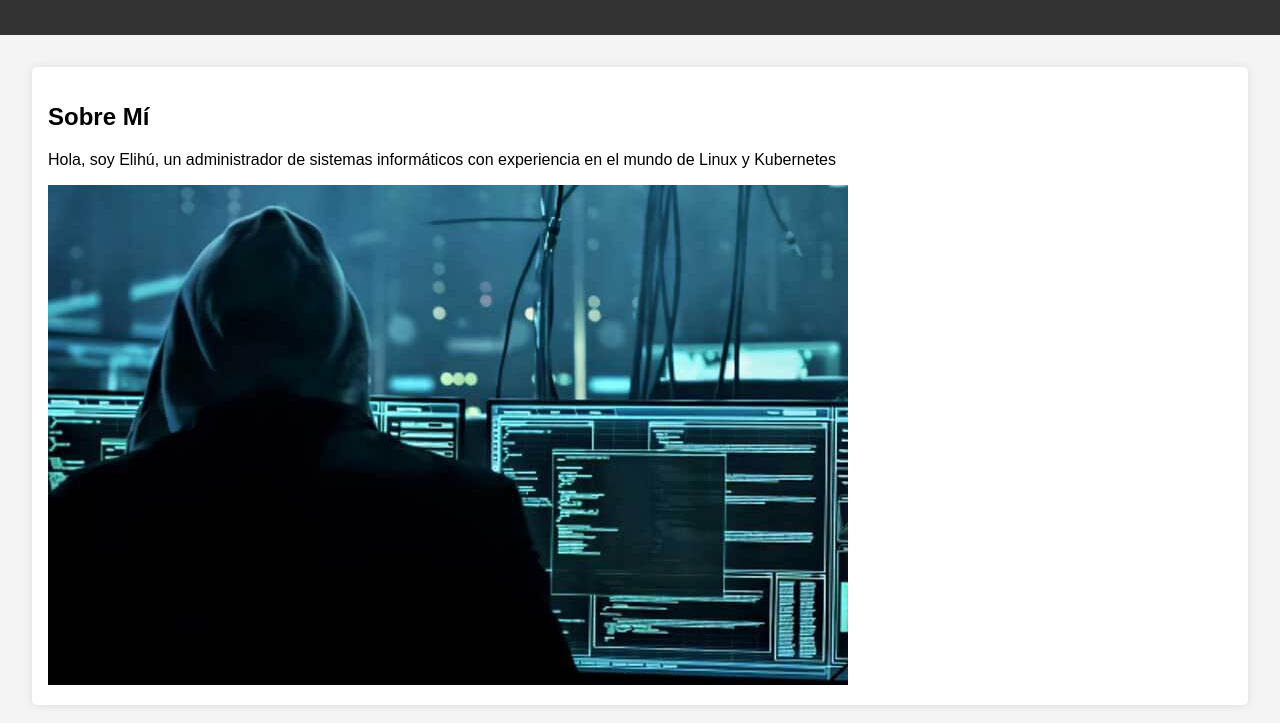
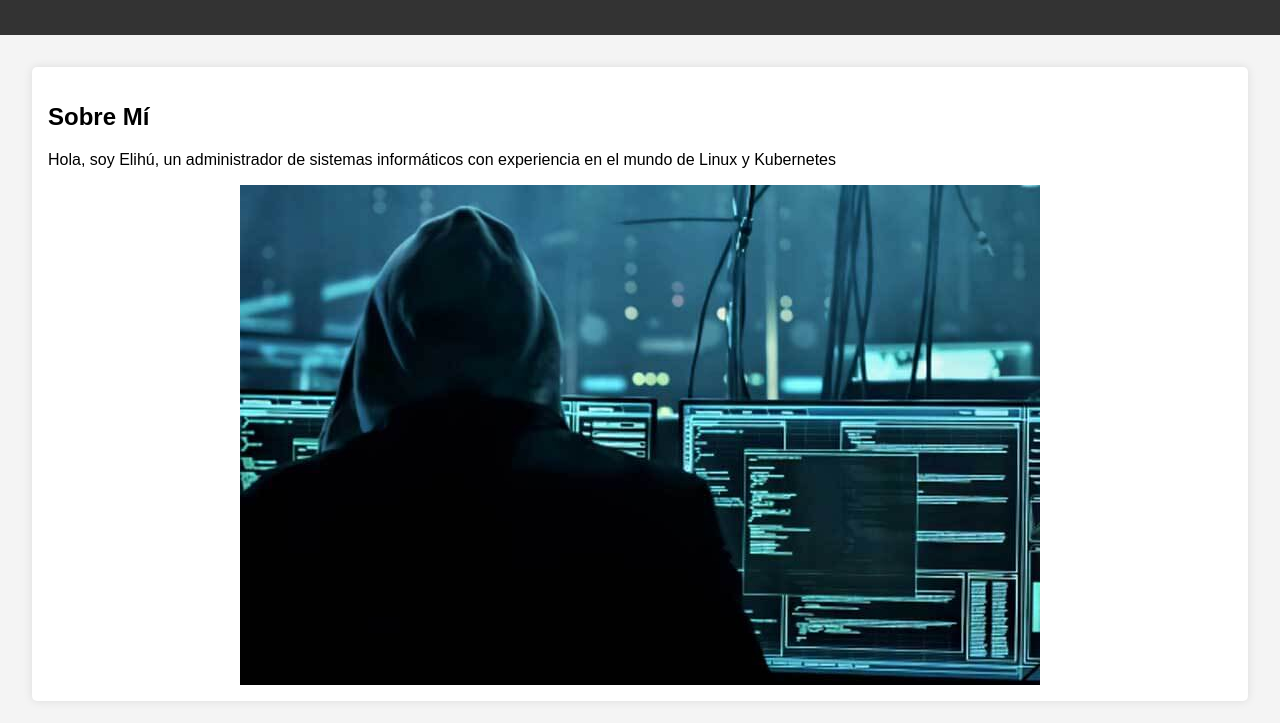
Before and after one commit to elihumtf/emtfprueba.github.io, a plain HTML site: page index.html in a window 1280 px wide. Shown: the part 77-800 px from the top of the page. Drawn offline with Linux system fonts and the light colour scheme.

Commit message:
2024-08-22 9:33 Update image

```diff
--- a/index.html
+++ b/index.html
@@ -26,7 +26,7 @@
         <h2>Sobre Mí</h2>
         <p>Hola, soy Elihú, un administrador de sistemas informáticos con experiencia en el mundo de Linux y Kubernetes
         </p>
-        <img src="./images/hacker.png" alt="Hacker" style="max-width: 100%; height: auto;">
+        <img src="./images/hacker.png" alt="Hacker" style="display: block; margin: 0 auto; max-width: 100%; height: auto;">
     </section>
     <section>
         <h2>Proyectos</h2>
```
